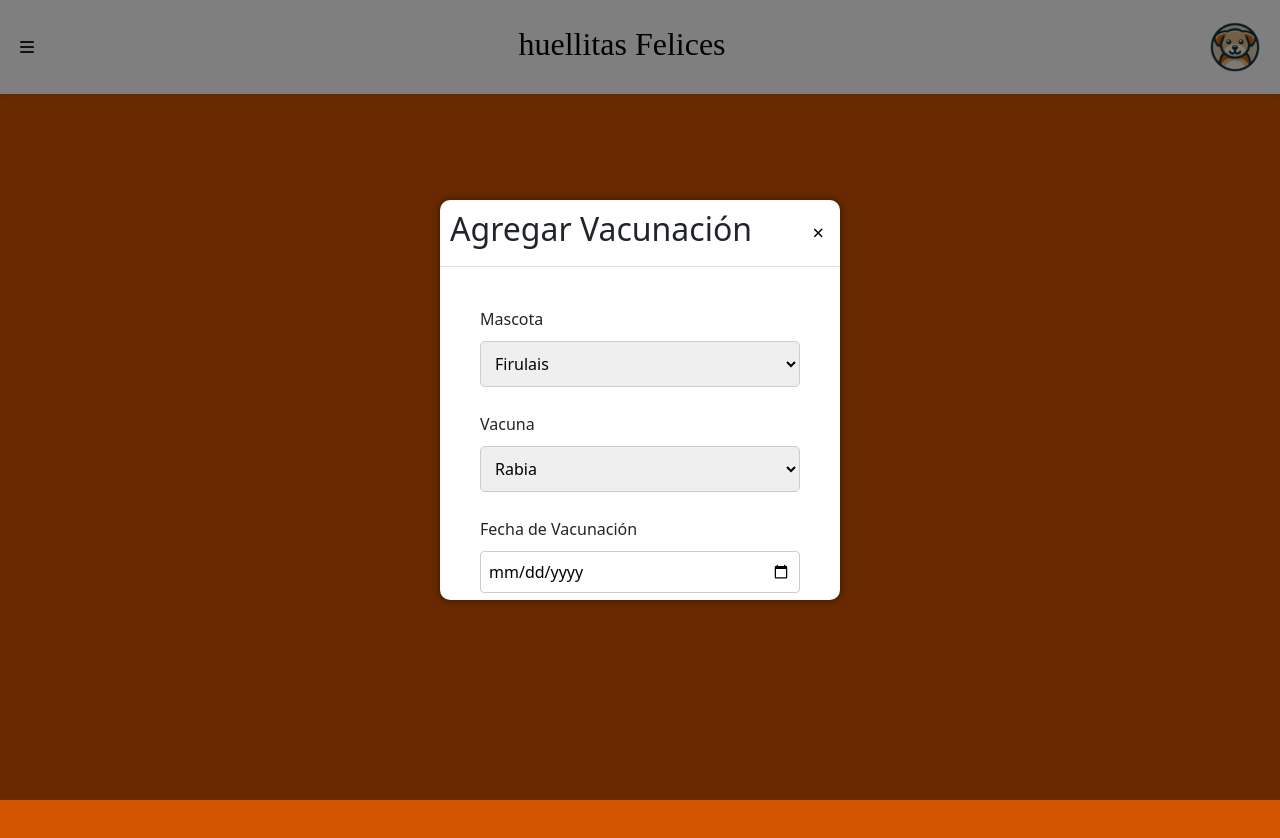
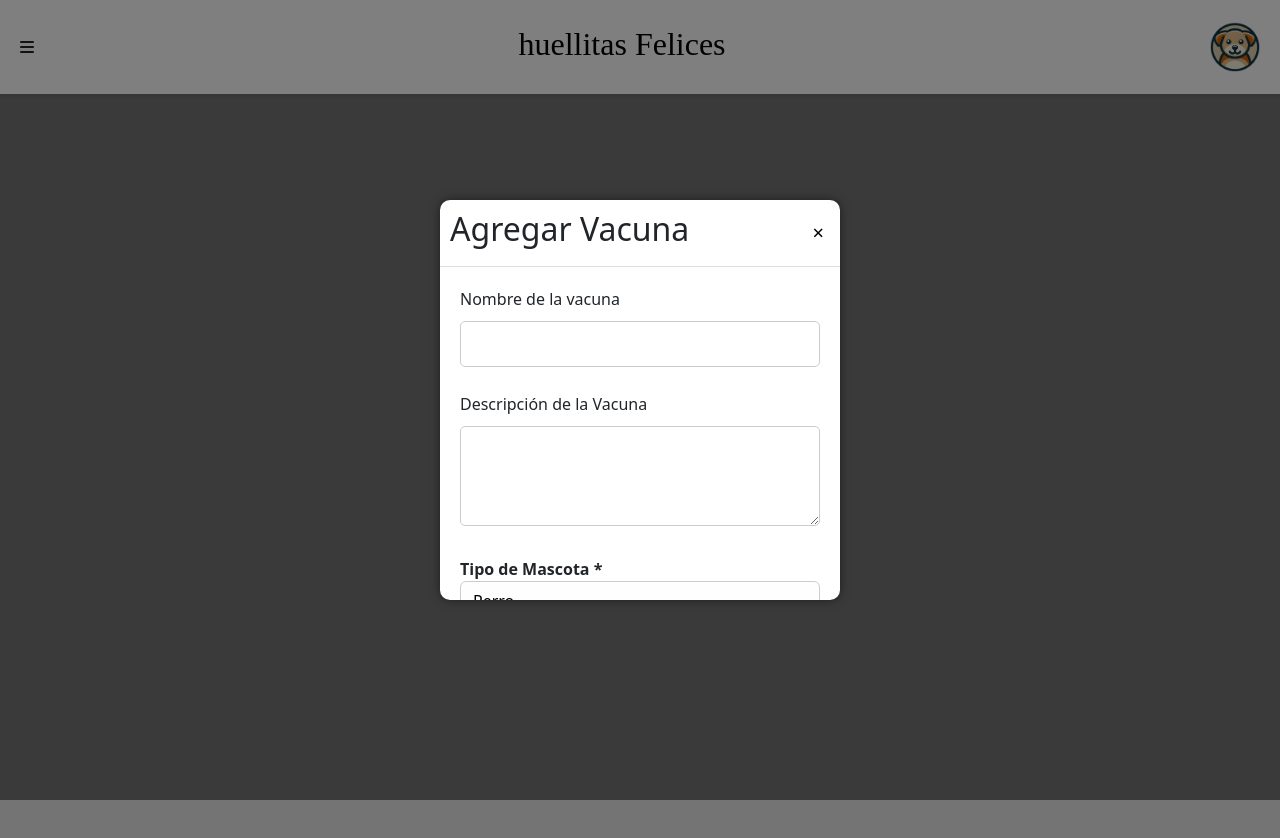
Before and after one commit to PalafoxManuel/PerreraGitlab, a React (Create React App) app in the folder front/: page /Vacunacion in a window 1280 px wide. Shown: the top 838 px of the page. Built offline with nearby package versions, Linux system fonts and the light colour scheme.

Commit message:
Vacunacion agregada

```diff
--- a/front/src/rutas/Vacunacion.js
+++ b/front/src/rutas/Vacunacion.js
@@ -1,65 +1,104 @@
 import React, { useState } from 'react';
 import { useNavigate } from 'react-router-dom';
+import axios from 'axios'; // Asegúrate de importar axios
 import Header from '../componentes/Header';
 import Offcanvas from '../componentes/Offcanvas';
 import FormField from '../componentes/FormField';
-import './styles/Header.css';
-import './styles/Agregar.css';
+import '../rutas/styles/Header.css'; // Asegúrate de importar los estilos necesarios
+import '../rutas/styles/Servicios.css'; // Asegúrate de importar los estilos necesarios
 
-const Vacunacion = () => {
+const uri_vacuna = 'http://uri.proyectounipedro.com/Vacuna';
+
+const AgregarVacuna = () => {
   const [isOffcanvasOpen, setOffcanvasOpen] = useState(true);
-
-  // Hardcoded arrays for mascotas and vacunas
-  const mascotas = [
-    { Id_Mascota: 1, Nombre: "Firulais" },
-    { Id_Mascota: 2, Nombre: "Max" },
-    { Id_Mascota: 3, Nombre: "Bella" }
-  ];
-
-  const vacunas = [
-    { Id_Vacuna: 1, Nombre: "Rabia" },
-    { Id_Vacuna: 2, Nombre: "Moquillo" },
-    { Id_Vacuna: 3, Nombre: "Parvovirus" }
-  ];
+  const [nombreVacuna, setNombreVacuna] = useState('');
+  const [descripcionVacuna, setDescripcionVacuna] = useState('');
+  const [tipoMascota, setTipoMascota] = useState('Perro'); // Valor por defecto
+  const [fabricanteVacuna, setFabricanteVacuna] = useState('');
+  const [sintomasAdversos, setSintomasAdversos] = useState('');
 
   const navigate = useNavigate();
 
   const closeOffcanvasAndNavigateHome = () => {
     setOffcanvasOpen(false);
-    navigate('/Home');
+    navigate('/AdminHome');
   };
 
-  const handleFormSubmit = (event) => {
+  const handleFormSubmit = async (event) => {
     event.preventDefault();
-    // Handle form submission here, e.g., sending the data to a server.
+    try {
+      let idTipoMascota = 1; // Por defecto para perro
+      if (tipoMascota === 'Gato') {
+        idTipoMascota = 2;
+      }
+
+      const response = await axios.post(uri_vacuna, {
+        Nombre: nombreVacuna,
+        Descripcion: descripcionVacuna,
+        Id_Tipo_Mascota: idTipoMascota, // Enviar el ID correspondiente
+        Fabricante: fabricanteVacuna,
+        Sintomas_Adversos: sintomasAdversos
+      });
+      console.log('Vacuna guardada:', response.data); // Puedes mostrar la respuesta del servidor si lo deseas
+    } catch (error) {
+      console.error('Error al guardar la vacuna:', error);
+      // Puedes manejar el error de forma adecuada aquí, por ejemplo, mostrando un mensaje al usuario
+    }
+
     closeOffcanvasAndNavigateHome();
   };
 
   return (
     <div>
       <Header />
-      <div className="back-container">
-        <div className="form-wrapper-2">
-          {/* The button to open the offcanvas is removed */}
+      <div className="back-container-admin">
+        <div className="form-wrapper">
+          {/* No se muestra ningún botón para abrir el offcanvas */}
         </div>
       </div>
-      <Offcanvas isOpen={isOffcanvasOpen} onClose={closeOffcanvasAndNavigateHome} title="Agregar Vacunación">
-        <form className="agregar-form" onSubmit={handleFormSubmit}>
+      <Offcanvas isOpen={isOffcanvasOpen} onClose={closeOffcanvasAndNavigateHome} title="Agregar Vacuna">
+        <form className="vacuna-form" onSubmit={handleFormSubmit}>
           <FormField
-            label="Mascota"
-            type="select"
+            label="Nombre de la vacuna"
+            type="text"
+            value={nombreVacuna}
+            onChange={(e) => setNombreVacuna(e.target.value)}
             required={true}
-            options={mascotas.map(mascota => ({ value: mascota.Id_Mascota, label: mascota.Nombre }))}
           />
           <FormField
-            label="Vacuna"
-            type="select"
+            label="Descripción de la Vacuna"
+            type="textarea"
+            value={descripcionVacuna}
+            onChange={(e) => setDescripcionVacuna(e.target.value)}
             required={true}
-            options={vacunas.map(vacuna => ({ value: vacuna.Id_Vacuna, label: vacuna.Nombre }))}
           />
-          <FormField label="Fecha de Vacunación" type="date" required={true} />
-          <FormField label="Número de Lote" type="text" required={true} disabled={true} />
-          <FormField label="Dosis" type="text" required={true} disabled={true} />
+          <div className="form-group">
+            <label htmlFor="tipoMascota" className="custom-label">Tipo de Mascota *</label>
+            <select
+              id="tipoMascota"
+              className="form-control"
+              value={tipoMascota}
+              onChange={(e) => setTipoMascota(e.target.value)}
+              required
+            >
+              <option value="Perro">Perro</option>
+              <option value="Gato">Gato</option>
+            </select>
+          </div>
+          <FormField
+            label="Fabricante de la Vacuna"
+            type="text"
+            value={fabricanteVacuna}
+            onChange={(e) => setFabricanteVacuna(e.target.value)}
+            required={true}
+          />
+          <FormField
+            label="Síntomas Adversos"
+            type="textarea"
+            value={sintomasAdversos}
+            onChange={(e) => setSintomasAdversos(e.target.value)}
+            required={true}
+          />
           <div className="form-buttons">
             <button type="button" onClick={closeOffcanvasAndNavigateHome}>Cancelar</button>
             <button type="submit">Guardar</button>
@@ -70,4 +109,4 @@ const Vacunacion = () => {
   );
 };
 
-export default Vacunacion;
+export default AgregarVacuna;
```
